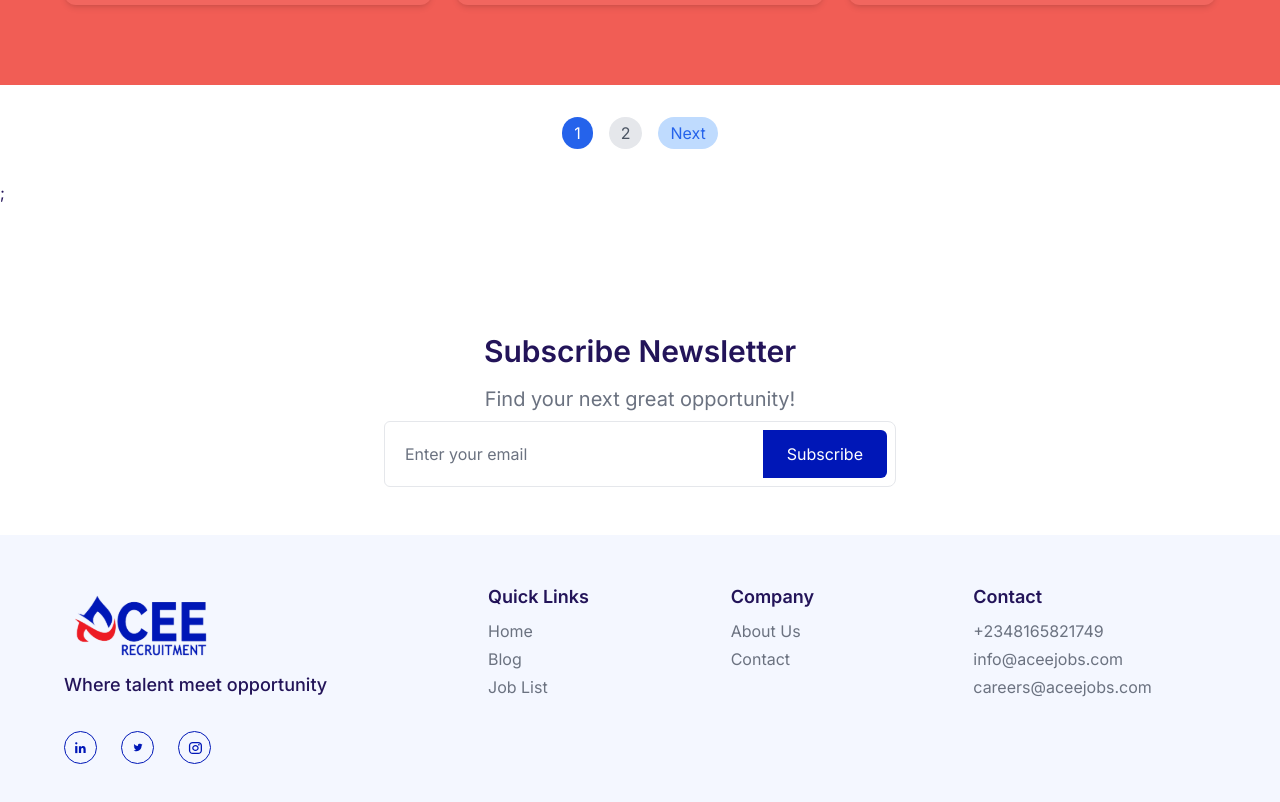
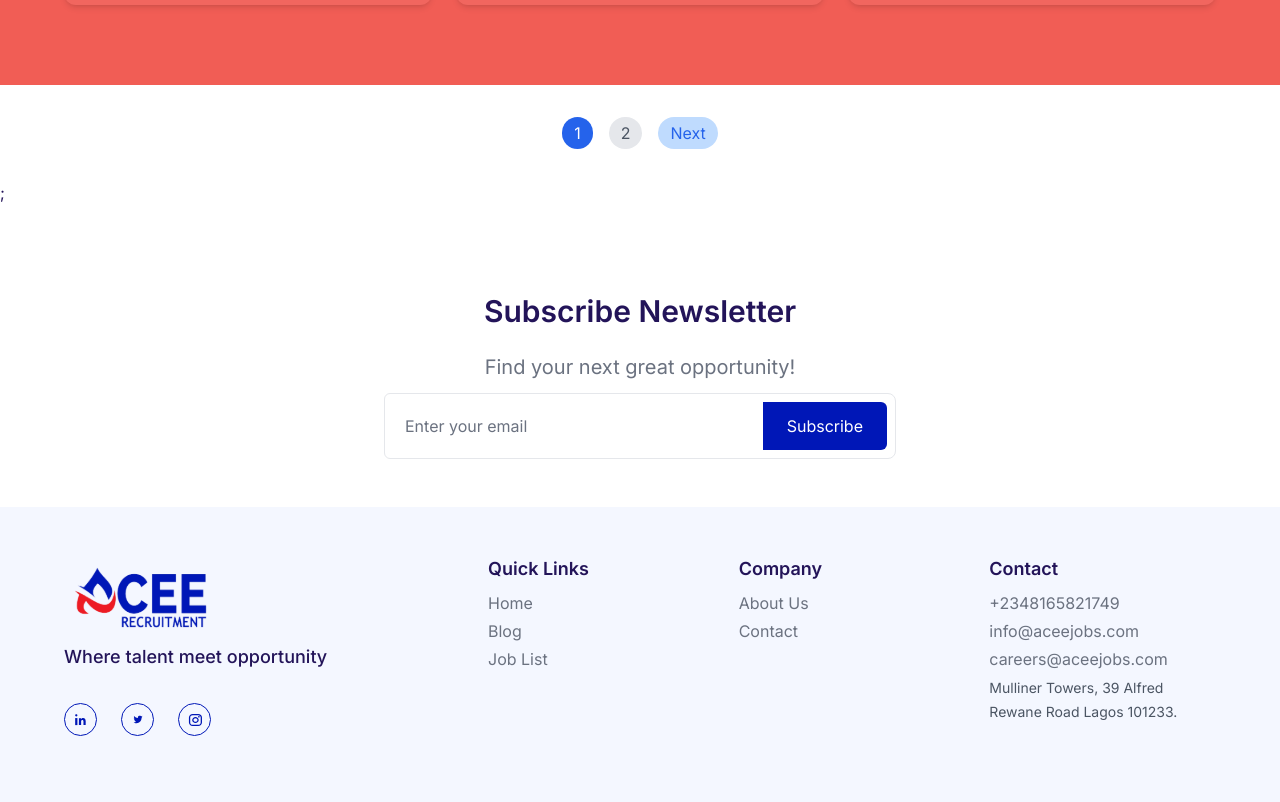
Before and after one commit to aceejobs/ATS_Website, a Next.js app: page /jobs in a window 1280 px wide. Shown: the part 1400-2202 px from the top of the page. Built offline with nearby package versions, Linux system fonts and the light colour scheme.

Commit message:
account card

```diff
--- a/src/components/landing/HeroContent.tsx
+++ b/src/components/landing/HeroContent.tsx
@@ -79,7 +79,7 @@ const HeroContent = () => {
         <div className='relative  h-[488px]  w-full overflow-y-auto overflow-x-hidden bg-patternMobile bg-no-repeat'>
         <div className="image-container">
           <Image
-                src='/assets/svg/home-img.svg'
+                src='/assets/svg/home.svg'
                 alt='image-1'
                 layout='fill'
               />
--- a/src/components/layout/Footer.tsx
+++ b/src/components/layout/Footer.tsx
@@ -19,11 +19,11 @@ const Footer = () => {
   };
   return (
     <>
-    <div className="bg-white py-8 md:py-12 mt-20">
+    <div className="bg-white py-8 md:py-12 mt-10">
       <div className="container text-center md:w-1/2 mx-auto">
-        <p className="text-3xl font-semibold mb-4">Subscribe Newsletter</p>
+        <p className="text-3xl font-semibold mb-6">Subscribe Newsletter</p>
         <div className="">
-                <p className='text-xl mb-2 text-gray-500'>Find your next great opportunity!</p>
+                <p className='text-xl mb-3 text-gray-500'>Find your next great opportunity!</p>
 
                 <div className="flex bg-white items-center border p-2 rounded-l-md focus:outline-none focus:ring focus:border-blue-300 rounded-lg">
                 <input
@@ -96,7 +96,7 @@ const Footer = () => {
           </div>
           </div>
           <div className="md:w-[65%]">
-            <div className="grid grid-cols-3">
+            <div className="grid md:grid-cols-3 grid-cols-2 gap-6">
             <div>
             <p className='mb-2 text-lg font-semibold'>Quick Links</p>
             <ul className='text-gray-500'>
@@ -134,6 +134,9 @@ const Footer = () => {
               <li className='mb-1'>
                 <a href='mailto:careers@aceejobs.com'>careers@aceejobs.com</a>
               </li>
+              <li className='mb-1'>
+                <span className='text-gray-600 text-sm'>Mulliner Towers, 39 Alfred Rewane Road Lagos 101233.</span>
+              </li>
             </ul>
           </div>
             </div>
```
